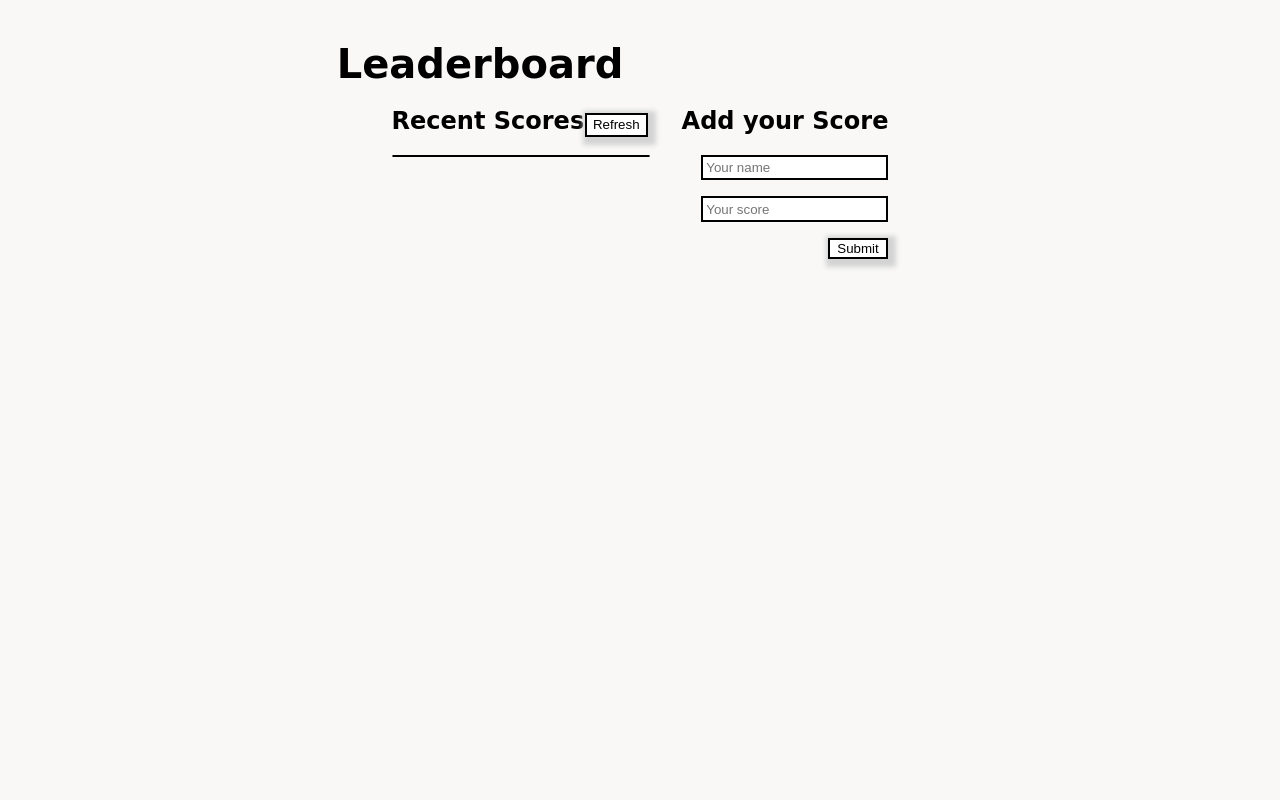
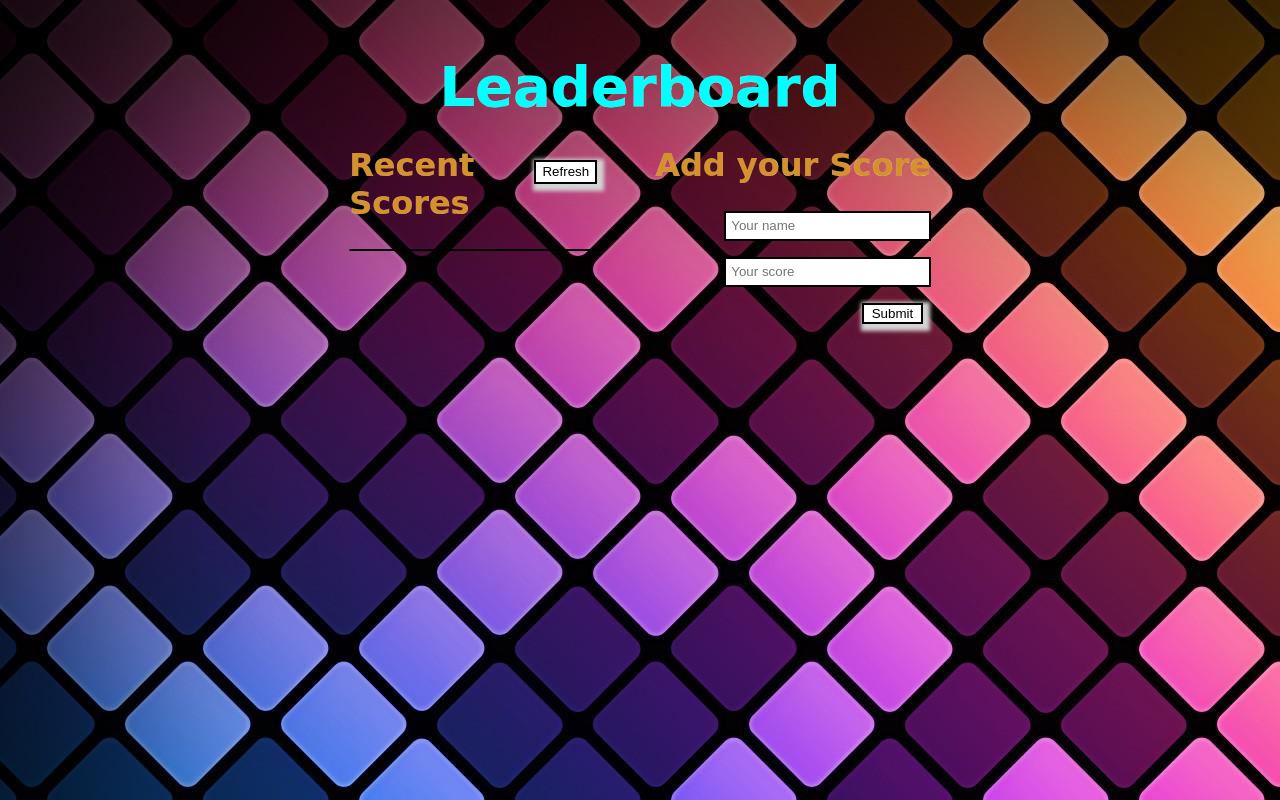
Before and after one commit to Flunavgt/leaderboard, a website built with webpack: page src/index.html in a window 1280 px wide. Built offline with nearby package versions, Linux system fonts and the light colour scheme; no server answers.

Commit message:
applied styling to leaderboard

```diff
--- a/src/style.css
+++ b/src/style.css
@@ -1,6 +1,7 @@
 body {
   background-color: rgb(249, 248, 247);
   font-family: 'Comic Neue', cursive;
+  background-image: url('./tetris2.jpg');
 }
 
 .main {
@@ -12,9 +13,20 @@ body {
 
 h1 {
   display: flex;
-  margin-right: 20rem;
-  font-size: 2.5rem;
+  /* margin-right: 20rem; */
+  font-size: 3.5rem;
   margin-bottom: 0;
+  color: aqua;
+  font-weight: 600;
+  -webkit-text-stroke-color: white;
+  -webkit-text-stroke-width: 0.2px;
+}
+
+h2 {
+  color: rgb(213, 145, 43);
+  font-size: 2rem;
+  -webkit-text-stroke-color: white;
+  -webkit-text-stroke-width: 0.1px;
 }
 
 .masterContainer {
@@ -30,13 +42,14 @@ h1 {
 }
 
 #scoreTable > :nth-child(even) {
-  background-color: rgb(213, 208, 208);
+  background-color: rgb(158, 154, 154);
 }
 
 #scoreTable {
   width: 20vw;
   border: 1px solid black;
   border-radius: 6px;
+  background-color: cadetblue;
 }
 
 p {
@@ -48,11 +61,12 @@ p {
   height: 1.5rem;
   border: 2px solid black;
   background-color: white;
-  box-shadow: 3px 3px 5px 5px lightgray;
+  box-shadow: 3px 3px 4px 4px lightgray;
+  margin-right: 8px;
 }
 
 .information {
-  margin-left: 2rem;
+  margin-left: 3rem;
 }
 
 .totalInfo {
@@ -60,16 +74,20 @@ p {
   flex-direction: column;
   align-items: flex-end;
   gap: 1rem;
+  width: auto
 }
 
 input {
   padding: 0.2rem;
   border: 2px solid black;
+  width: 12rem;
+  padding: 0.35rem;
 }
 
 .totalInfo button {
   width: 3.8rem;
   background-color: white;
-  box-shadow: 3px 3px 5px 5px lightgray;
+  box-shadow: 3px 3px 4px 4px lightgray;
   border: 2px solid black;
+  margin-right: 8px;
 }
```
Also changed, not shown: src/tetris1.jpg (added), src/tetris2.jpg (added).
